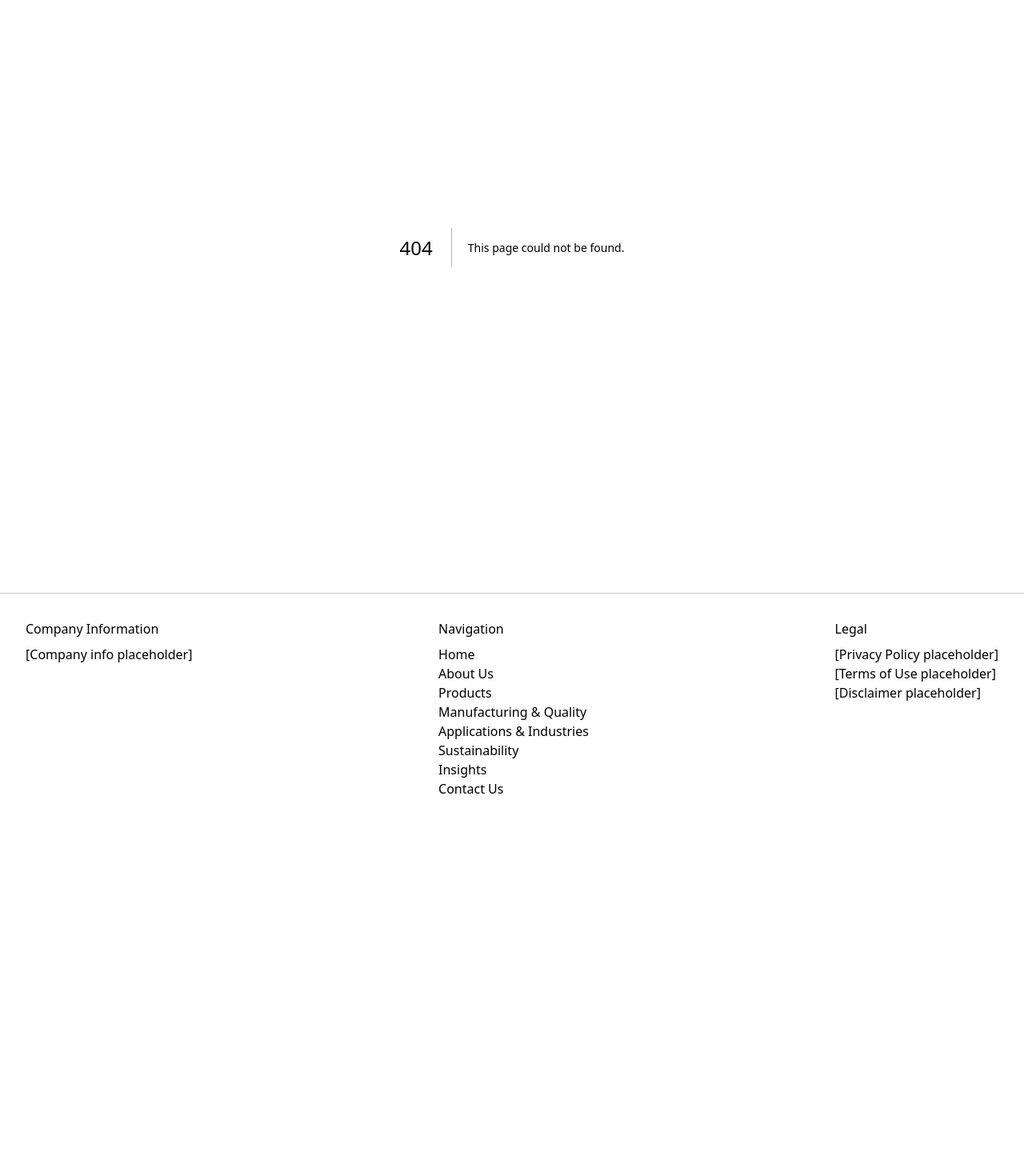
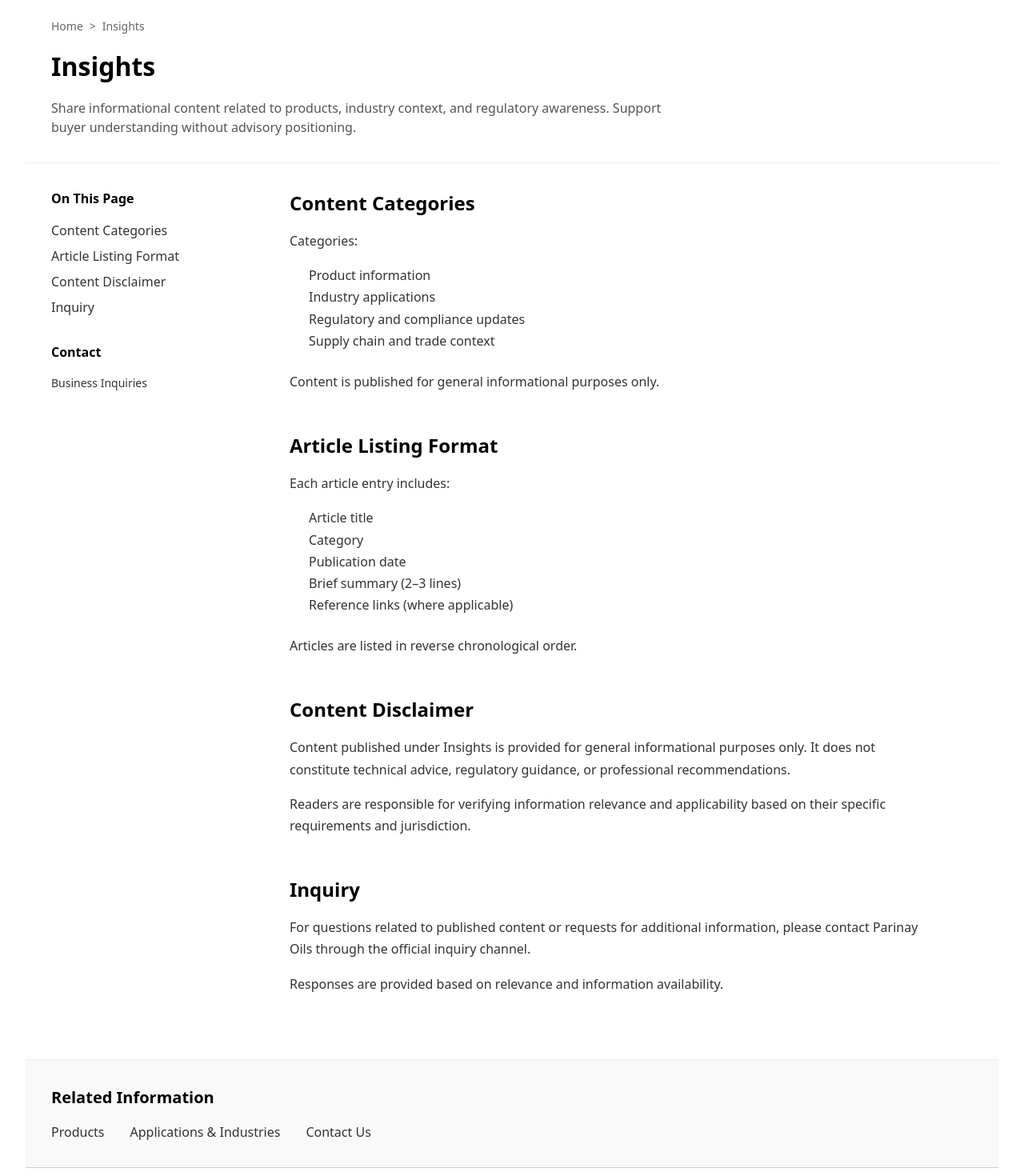
Before and after one commit to bhumitshah1691-bds/parinay-oils-website, a Next.js app: page /insights in a window 1280 px wide. Before the commit this address had no page. Shown: the part 180-1650 px from the top of the page at 80% size. Before the commit the page ends 1210 px from the top, so only its background shows below. Built offline with nearby package versions, Linux system fonts and the light colour scheme.

Commit message:
Add Insights page

```diff
--- /dev/null
+++ b/app/insights/page.tsx
@@ -0,0 +1,178 @@
+import Link from 'next/link'
+import Header from '@/components/Header'
+import Footer from '@/components/Footer'
+
+export default function InsightsPage() {
+  return (
+    <div style={{ display: 'flex', flexDirection: 'column', minHeight: '100vh' }}>
+      <Header />
+
+      <main style={{ flex: 1 }}>
+        {/* SECTION 1 — ORIENTATION */}
+        <section style={{ padding: '2rem', borderBottom: '1px solid #eee' }}>
+          {/* Breadcrumb Navigation */}
+          <nav style={{ marginBottom: '1rem', fontSize: '0.875rem', color: '#666' }}>
+            <Link href="/" style={{ color: '#666', textDecoration: 'none' }}>Home</Link>
+            <span style={{ margin: '0 0.5rem' }}>&gt;</span>
+            <span>Insights</span>
+          </nav>
+
+          {/* Page Title */}
+          <h1 style={{ margin: '0 0 1rem 0', fontSize: '2rem', fontWeight: '600' }}>
+            Insights
+          </h1>
+
+          {/* Brief scope / context description */}
+          <p style={{ margin: 0, color: '#555', maxWidth: '800px' }}>
+            Share informational content related to products, industry context, and regulatory awareness. Support buyer understanding without advisory positioning.
+          </p>
+        </section>
+
+        {/* SECTION 2 — INFORMATION ARCHITECTURE */}
+        <section style={{ display: 'flex', padding: '2rem', gap: '3rem' }}>
+          {/* SIDEBAR (Left) */}
+          <aside style={{ width: '250px', flexShrink: 0 }}>
+            {/* Sub-navigation (section anchors) */}
+            <nav style={{ marginBottom: '2rem' }}>
+              <h3 style={{ margin: '0 0 1rem 0', fontSize: '1rem', fontWeight: '600' }}>
+                On This Page
+              </h3>
+              <ul style={{ listStyle: 'none', margin: 0, padding: 0 }}>
+                <li style={{ marginBottom: '0.5rem' }}>
+                  <a href="#content-categories" style={{ color: '#333', textDecoration: 'none' }}>
+                    Content Categories
+                  </a>
+                </li>
+                <li style={{ marginBottom: '0.5rem' }}>
+                  <a href="#article-listing-format" style={{ color: '#333', textDecoration: 'none' }}>
+                    Article Listing Format
+                  </a>
+                </li>
+                <li style={{ marginBottom: '0.5rem' }}>
+                  <a href="#content-disclaimer" style={{ color: '#333', textDecoration: 'none' }}>
+                    Content Disclaimer
+                  </a>
+                </li>
+                <li style={{ marginBottom: '0.5rem' }}>
+                  <a href="#inquiry" style={{ color: '#333', textDecoration: 'none' }}>
+                    Inquiry
+                  </a>
+                </li>
+              </ul>
+            </nav>
+
+            {/* Quick Contact */}
+            <div>
+              <h3 style={{ margin: '0 0 1rem 0', fontSize: '1rem', fontWeight: '600' }}>
+                Contact
+              </h3>
+              <p style={{ margin: 0, fontSize: '0.875rem', color: '#555' }}>
+                <Link href="/contact" style={{ color: '#333' }}>
+                  Business Inquiries
+                </Link>
+              </p>
+            </div>
+          </aside>
+
+          {/* MAIN CONTENT (Right) */}
+          <div style={{ flex: 1, maxWidth: '800px' }}>
+            {/* SECTION 1 — CONTENT CATEGORIES */}
+            <section id="content-categories" style={{ marginBottom: '3rem' }}>
+              <h2 style={{ margin: '0 0 1rem 0', fontSize: '1.5rem', fontWeight: '600' }}>
+                Content Categories
+              </h2>
+
+              <p style={{ margin: '0 0 1rem 0', lineHeight: '1.7', color: '#333' }}>
+                Categories:
+              </p>
+              <ul style={{ margin: '0 0 1.5rem 0', paddingLeft: '1.5rem', lineHeight: '1.7', color: '#333' }}>
+                <li>Product information</li>
+                <li>Industry applications</li>
+                <li>Regulatory and compliance updates</li>
+                <li>Supply chain and trade context</li>
+              </ul>
+
+              <p style={{ margin: 0, lineHeight: '1.7', color: '#333' }}>
+                Content is published for general informational purposes only.
+              </p>
+            </section>
+
+            {/* SECTION 2 — ARTICLE LISTING FORMAT */}
+            <section id="article-listing-format" style={{ marginBottom: '3rem' }}>
+              <h2 style={{ margin: '0 0 1rem 0', fontSize: '1.5rem', fontWeight: '600' }}>
+                Article Listing Format
+              </h2>
+
+              <p style={{ margin: '0 0 1rem 0', lineHeight: '1.7', color: '#333' }}>
+                Each article entry includes:
+              </p>
+              <ul style={{ margin: '0 0 1.5rem 0', paddingLeft: '1.5rem', lineHeight: '1.7', color: '#333' }}>
+                <li>Article title</li>
+                <li>Category</li>
+                <li>Publication date</li>
+                <li>Brief summary (2–3 lines)</li>
+                <li>Reference links (where applicable)</li>
+              </ul>
+
+              <p style={{ margin: 0, lineHeight: '1.7', color: '#333' }}>
+                Articles are listed in reverse chronological order.
+              </p>
+            </section>
+
+            {/* SECTION 3 — CONTENT DISCLAIMER */}
+            <section id="content-disclaimer" style={{ marginBottom: '3rem' }}>
+              <h2 style={{ margin: '0 0 1rem 0', fontSize: '1.5rem', fontWeight: '600' }}>
+                Content Disclaimer
+              </h2>
+              <p style={{ margin: '0 0 1rem 0', lineHeight: '1.7', color: '#333' }}>
+                Content published under Insights is provided for general informational purposes only. It does not constitute technical advice, regulatory guidance, or professional recommendations.
+              </p>
+              <p style={{ margin: 0, lineHeight: '1.7', color: '#333' }}>
+                Readers are responsible for verifying information relevance and applicability based on their specific requirements and jurisdiction.
+              </p>
+            </section>
+
+            {/* SECTION 4 — INQUIRY */}
+            <section id="inquiry" style={{ marginBottom: '3rem' }}>
+              <h2 style={{ margin: '0 0 1rem 0', fontSize: '1.5rem', fontWeight: '600' }}>
+                Inquiry
+              </h2>
+              <p style={{ margin: '0 0 1rem 0', lineHeight: '1.7', color: '#333' }}>
+                For questions related to published content or requests for additional information, please contact Parinay Oils through the official inquiry channel.
+              </p>
+              <p style={{ margin: 0, lineHeight: '1.7', color: '#333' }}>
+                Responses are provided based on relevance and information availability.
+              </p>
+            </section>
+          </div>
+        </section>
+
+        {/* SECTION 3 — RELATED CONTEXT */}
+        <section style={{ padding: '2rem', borderTop: '1px solid #eee', backgroundColor: '#f9f9f9' }}>
+          <h2 style={{ margin: '0 0 1rem 0', fontSize: '1.25rem', fontWeight: '600' }}>
+            Related Information
+          </h2>
+          <ul style={{ listStyle: 'none', margin: 0, padding: 0, display: 'flex', gap: '2rem' }}>
+            <li>
+              <Link href="/products" style={{ color: '#333' }}>
+                Products
+              </Link>
+            </li>
+            <li>
+              <Link href="/applications" style={{ color: '#333' }}>
+                Applications & Industries
+              </Link>
+            </li>
+            <li>
+              <Link href="/contact" style={{ color: '#333' }}>
+                Contact Us
+              </Link>
+            </li>
+          </ul>
+        </section>
+      </main>
+
+      <Footer />
+    </div>
+  )
+}
```
